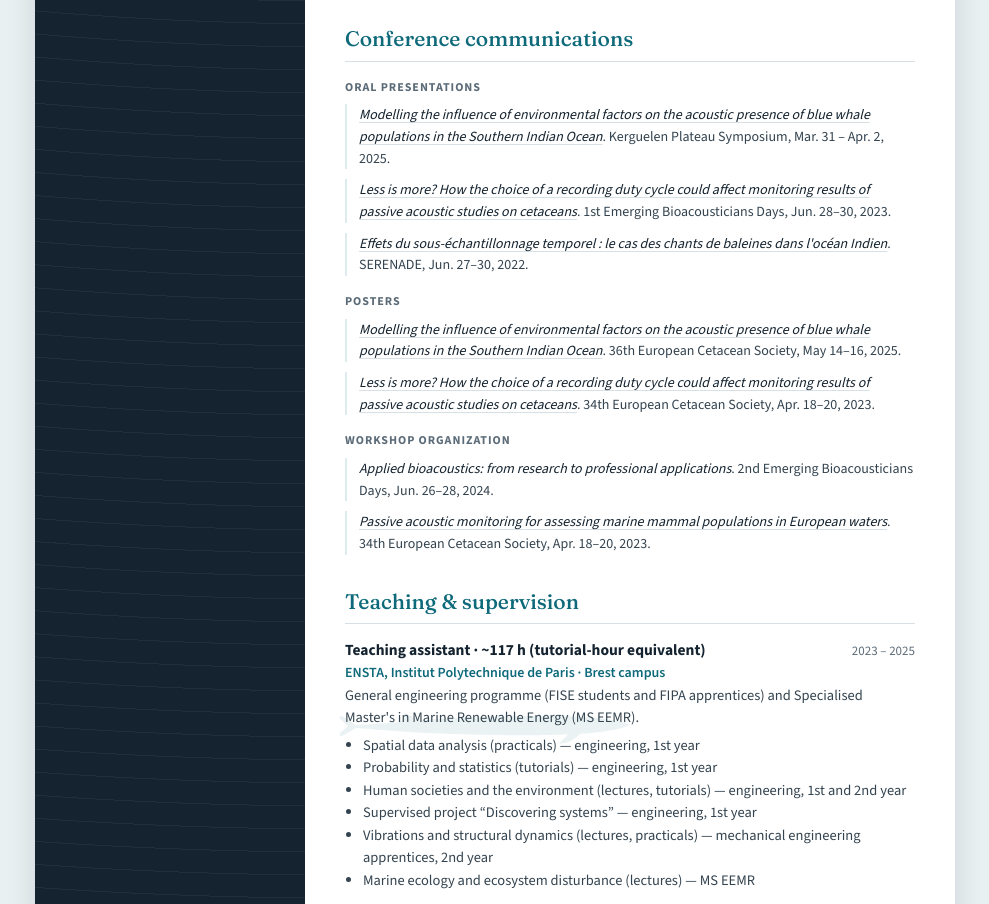
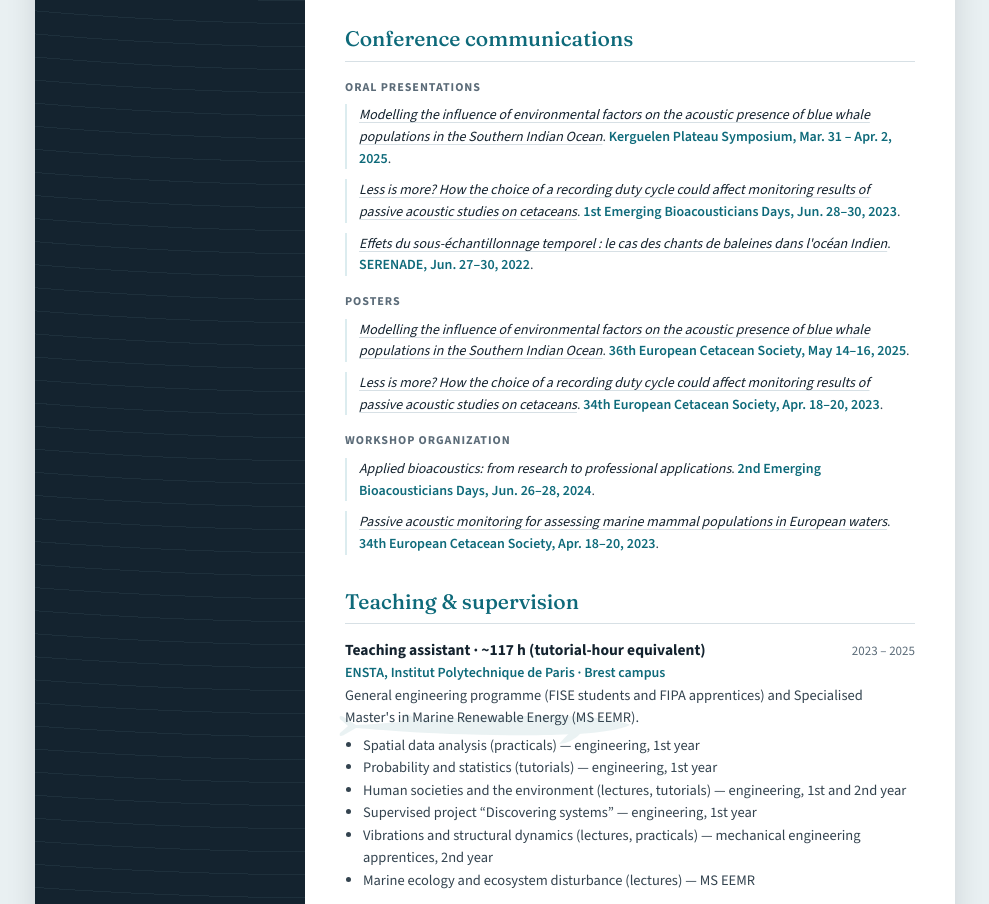
Before and after one commit to MathildeMichel/MathildeMichel, a plain HTML site: page index.html in a window 1280 px wide. Shown: the part 3301-4205 px from the top of the page, without its empty margins (145-1134 px from the left). Drawn offline with nearby package versions, Linux system fonts and the light colour scheme.

Commit message:
Add files via upload

```diff
--- a/index.html
+++ b/index.html
@@ -65,6 +65,7 @@
   .pubs .me{font-weight:700;color:var(--ink)}
   .pubs em{color:var(--ink)}
   .pubs a{color:var(--accent);text-decoration:none;font-weight:600}
+  .pubs .venue{color:var(--accent);font-weight:600}
   .pubs a.t{font-weight:inherit;color:inherit;text-decoration:underline;text-decoration-color:var(--line);text-underline-offset:3px}
   .pubs a.t:hover{text-decoration-color:var(--accent)}
   .talk{display:flex;justify-content:space-between;gap:4px 12px;flex-wrap:wrap;font-size:12.5px;letter-spacing:.04em;text-transform:uppercase;color:var(--accent);font-weight:700}
@@ -255,19 +256,19 @@
     <h2>Conference communications</h2>
     <h4>Oral presentations</h4>
     <ul class="pubs">
-      <li><a class="t" href="https://kps2025.sciencesconf.org/data/pages/BookOfAbstractsKPS2025.pdf"><em>Modelling the influence of environmental factors on the acoustic presence of blue whale populations in the Southern Indian Ocean</em></a>. Kerguelen Plateau Symposium, Mar. 31 – Apr. 2, 2025.</li>
-      <li><a class="t" href="https://drive.google.com/file/d/1esToUJMzzJdWLCbxrvePcsuNcGblGQhs/view"><em>Less is more? How the choice of a recording duty cycle could affect monitoring results of passive acoustic studies on cetaceans</em></a>. 1st Emerging Bioacousticians Days, Jun. 28–30, 2023.</li>
-      <li><a class="t" href="https://www.researchgate.net/publication/367392094_EFFETS_DU_SOUS_ECHANTILLONNAGE_TEMPOREL_LE_CAS_DES_DONNEES_ACOUSTIQUES_DES_GRANDES_BALEINES_DANS_L'OCEAN_INDIEN"><em>Effets du sous-échantillonnage temporel : le cas des chants de baleines dans l'océan Indien</em></a>. SERENADE, Jun. 27–30, 2022.</li>
+      <li><a class="t" href="https://kps2025.sciencesconf.org/data/pages/BookOfAbstractsKPS2025.pdf"><em>Modelling the influence of environmental factors on the acoustic presence of blue whale populations in the Southern Indian Ocean</em></a>. <span class="venue">Kerguelen Plateau Symposium, Mar. 31 – Apr. 2, 2025</span>.</li>
+      <li><a class="t" href="https://drive.google.com/file/d/1esToUJMzzJdWLCbxrvePcsuNcGblGQhs/view"><em>Less is more? How the choice of a recording duty cycle could affect monitoring results of passive acoustic studies on cetaceans</em></a>. <span class="venue">1st Emerging Bioacousticians Days, Jun. 28–30, 2023</span>.</li>
+      <li><a class="t" href="https://www.researchgate.net/publication/367392094_EFFETS_DU_SOUS_ECHANTILLONNAGE_TEMPOREL_LE_CAS_DES_DONNEES_ACOUSTIQUES_DES_GRANDES_BALEINES_DANS_L'OCEAN_INDIEN"><em>Effets du sous-échantillonnage temporel : le cas des chants de baleines dans l'océan Indien</em></a>. <span class="venue">SERENADE, Jun. 27–30, 2022</span>.</li>
     </ul>
     <h4>Posters</h4>
     <ul class="pubs">
-      <li><a class="t" href="https://drive.google.com/drive/folders/1PB3n3MIQgP-2IL30YG0U3v_pBruXvrsS"><em>Modelling the influence of environmental factors on the acoustic presence of blue whale populations in the Southern Indian Ocean</em></a>. 36th European Cetacean Society, May 14–16, 2025.</li>
-      <li><a class="t" href="https://www.researchgate.net/publication/370637739_Less_is_more_How_the_choice_of_a_recording_duty_cycle_could_affect_monitoring_results_of_passive_acoustic_studies_on_cetaceans"><em>Less is more? How the choice of a recording duty cycle could affect monitoring results of passive acoustic studies on cetaceans</em></a>. 34th European Cetacean Society, Apr. 18–20, 2023.</li>
+      <li><a class="t" href="https://drive.google.com/drive/folders/1PB3n3MIQgP-2IL30YG0U3v_pBruXvrsS"><em>Modelling the influence of environmental factors on the acoustic presence of blue whale populations in the Southern Indian Ocean</em></a>. <span class="venue">36th European Cetacean Society, May 14–16, 2025</span>.</li>
+      <li><a class="t" href="https://www.researchgate.net/publication/370637739_Less_is_more_How_the_choice_of_a_recording_duty_cycle_could_affect_monitoring_results_of_passive_acoustic_studies_on_cetaceans"><em>Less is more? How the choice of a recording duty cycle could affect monitoring results of passive acoustic studies on cetaceans</em></a>. <span class="venue">34th European Cetacean Society, Apr. 18–20, 2023</span>.</li>
     </ul>
     <h4>Workshop organization</h4>
     <ul class="pubs">
-      <li><em>Applied bioacoustics: from research to professional applications</em>. 2nd Emerging Bioacousticians Days, Jun. 26–28, 2024.</li>
-      <li><a class="t" href="https://www.researchgate.net/publication/376770451_Passive_acoustic_monitoring_for_assessing_marine_mammals_population_in_European_waters_Workshop_conclusions_and_perspectives"><em>Passive acoustic monitoring for assessing marine mammal populations in European waters</em></a>. 34th European Cetacean Society, Apr. 18–20, 2023.</li>
+      <li><em>Applied bioacoustics: from research to professional applications</em>. <span class="venue">2nd Emerging Bioacousticians Days, Jun. 26–28, 2024</span>.</li>
+      <li><a class="t" href="https://www.researchgate.net/publication/376770451_Passive_acoustic_monitoring_for_assessing_marine_mammals_population_in_European_waters_Workshop_conclusions_and_perspectives"><em>Passive acoustic monitoring for assessing marine mammal populations in European waters</em></a>. <span class="venue">34th European Cetacean Society, Apr. 18–20, 2023</span>.</li>
     </ul>
 
     <h2>Teaching &amp; supervision</h2>
```
